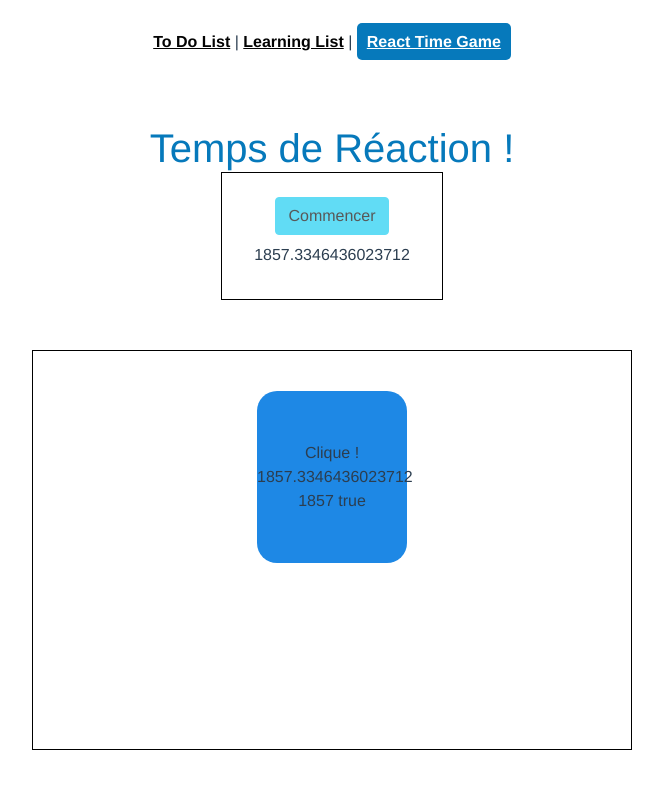
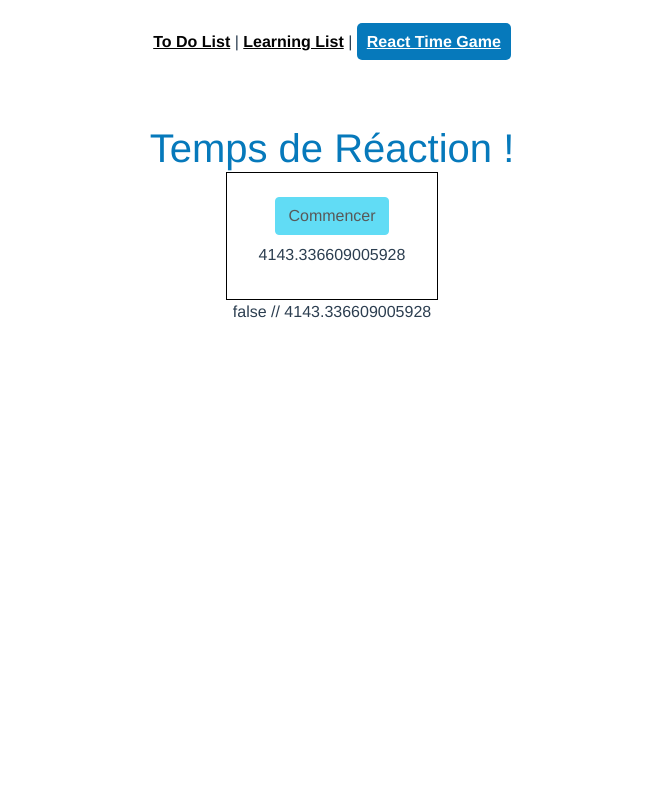
Before and after one commit to fixeight12/vueJsProject, a Vue app: page /reacttimegame in a window 1280 px wide. Both pictures are taken after a click on the button "Commencer". Shown: the top 788 px of the page, without its empty margins (308-971 px from the left). Built offline with nearby package versions, Linux system fonts and the light colour scheme; the HTML template or start-up script is replaced by a standard one.

Commit message:
Reaction time

```diff
--- a/src/components/game/Block.vue
+++ b/src/components/game/Block.vue
@@ -1,9 +1,9 @@
 <template>
-  <div class="block" v-if="display"  v-on:load ="displayBlock" >
+<p>{{display}} // {{delay}}</p>
+  <div class="block" v-if="display"  >
       Clique !
       {{delay}}
-      {{roundedDelay}}
-      {{isPlaying}}
+      {{display}}
   </div>
 </template>
 
@@ -11,23 +11,23 @@
 export default {
     props : [
         'delay',
-        'isPlaying'
     ],
     data () {
         return {
-            roundedDelay : Math.round(this.delay),
-            display : true,
+            display : false,
 
         }
     },
-    methods : {
-        displayBlock () {
-            setTimeout (function () {
-                //this.display = true;
-                console.log("HELLLLLLLLLOOOOOOOO")
-            } , this.roundedDelay);
+    methods : {    },
 
-        }
+    mounted () {
+        console.log("component mounted");
+        setTimeout ( () => {
+            this.display = true;
+        }, this.delay);
+    },
+    updated () {
+        console.log("updated !")
     }
 
 }
--- a/src/views/game/ReactTimeGame.vue
+++ b/src/views/game/ReactTimeGame.vue
@@ -11,9 +11,9 @@
         <div class="result">
             <Results/>
         </div>
-        <div class="blockGame" v-if="isPlaying">
-            <Block v-bind:delay='delay' v-bind:isPlaying="isPlaying"/>
-        </div>
+
+        <Block v-bind:delay='delay' v-if="isPlaying"/>
+
 
     </div>
 </template>
@@ -35,7 +35,7 @@ export default {
     },
     methods : {
         startGame () {
-            this.delay = 1000 + Math.random() * 2000; // Entre 2 et 5 secondes
+            this.delay = 2000 + Math.random() * 5000; // Entre 2 et 5 secondes
             this.isPlaying = true;
         }
     },
```
